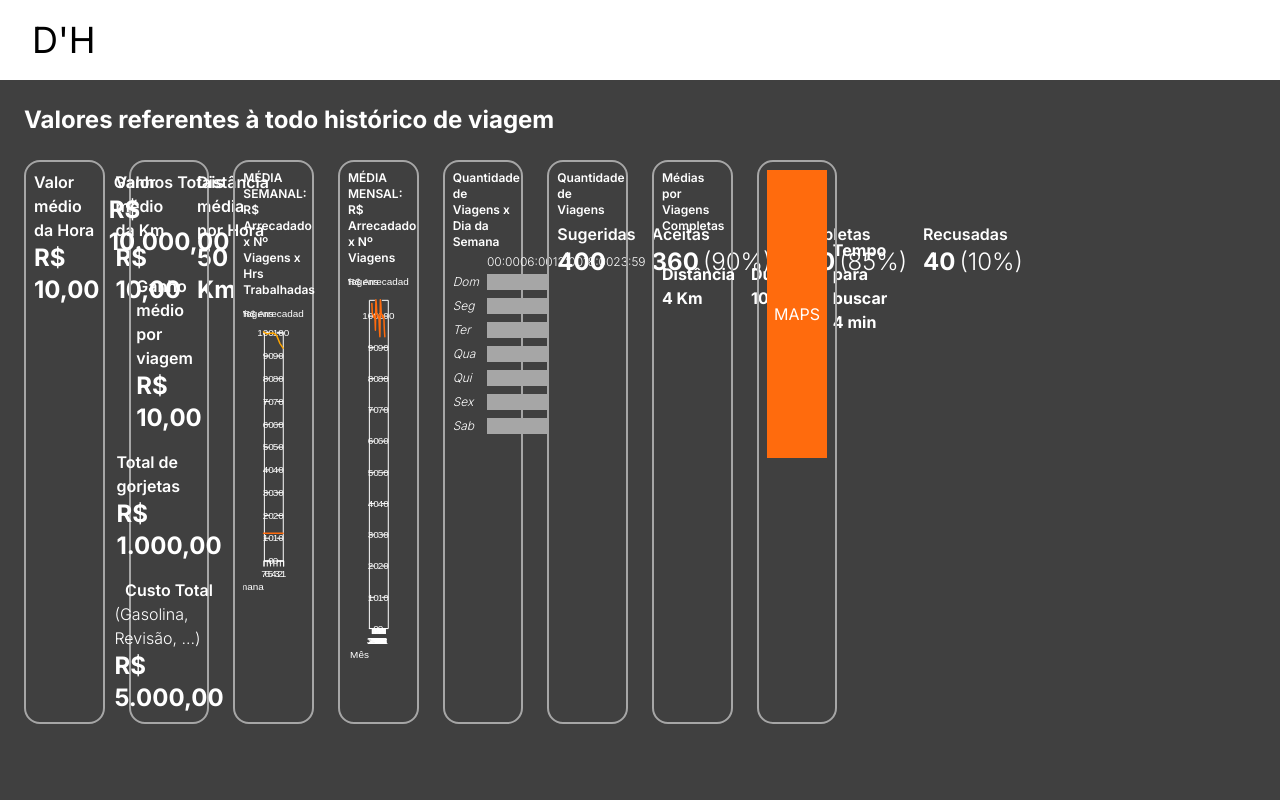
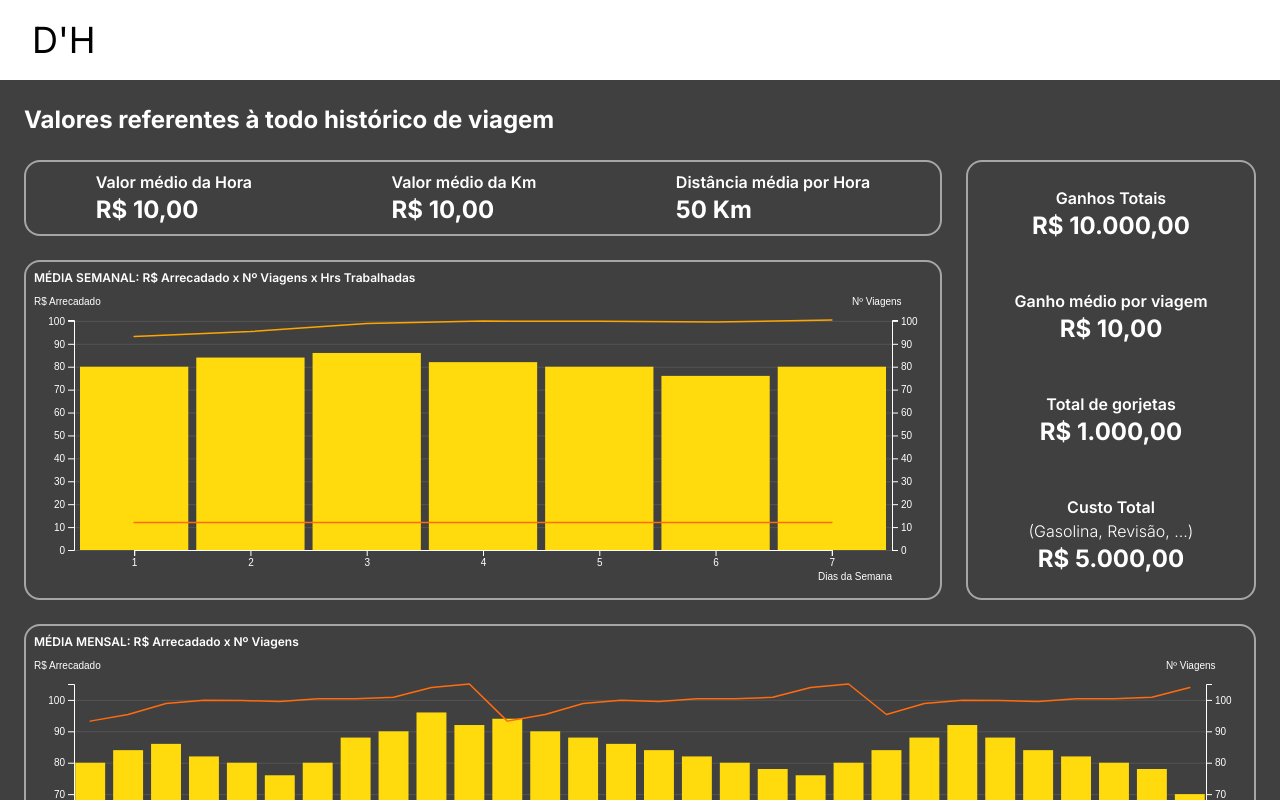
Before and after one commit to diasmatheus05/MOTORISTA-EXPERT, a Next.js app: page /dashboard in a window 1280 px wide. Shown: the top 800 px of the page. Built offline with nearby package versions, Linux system fonts and the light colour scheme.

Commit message:
fix: grid template dashboard

```diff
--- a/src/app/dashboard/page.tsx
+++ b/src/app/dashboard/page.tsx
@@ -155,8 +155,8 @@ export default function Dashboard() {
           </div>
         </Box>
         <Box
+          cols={9}
           title="MÉDIA SEMANAL: R$ Arrecadado x Nº Viagens x Hrs Trabalhadas"
-          cols={9}
         >
           <GraphWeek data={arrecadados_viagens_horas} />
         </Box>
--- a/src/app/page.tsx
+++ b/src/app/page.tsx
@@ -5,8 +5,6 @@ import { LinkButton } from "@/components";
 import UberLogo from "public/Uber.png";
 
 export default function Home() {
-  const handleClickLogin = () => {};
-
   return (
     <div className="h-full p-4 flex items-center justify-center">
       <div className="px-10 py-14 flex items-center justify-center flex-col gap-8 border-2 border-white rounded-2xl">
@@ -17,12 +15,7 @@ export default function Home() {
           height={64}
         />
         <h3 className="font-bold text-2xl">Faça login com sua conta da Uber</h3>
-        <LinkButton
-          // onClick={handleClickLogin}
-          to="/dashboard"
-        >
-          LOGIN
-        </LinkButton>
+        <LinkButton to="/dashboard">LOGIN</LinkButton>
       </div>
     </div>
   );
--- a/src/components/dashboard/box.tsx
+++ b/src/components/dashboard/box.tsx
@@ -14,6 +14,10 @@ export function Box({
   return (
     <div
       className={`w-full p-2 border-2 border-secondary-100 rounded-2xl col-span-${cols} row-span-${rows}`}
+      style={{
+        gridColumn: `span ${cols} / span ${cols}`,
+        gridRow: `span ${rows} / span ${rows}`,
+      }}
     >
       {title && <p className="font-semibold text-xs mb-1">{title}</p>}
       {children}
```
